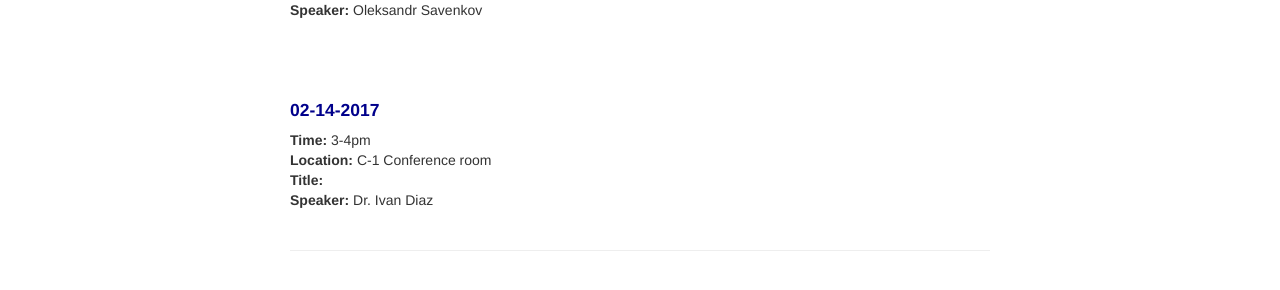
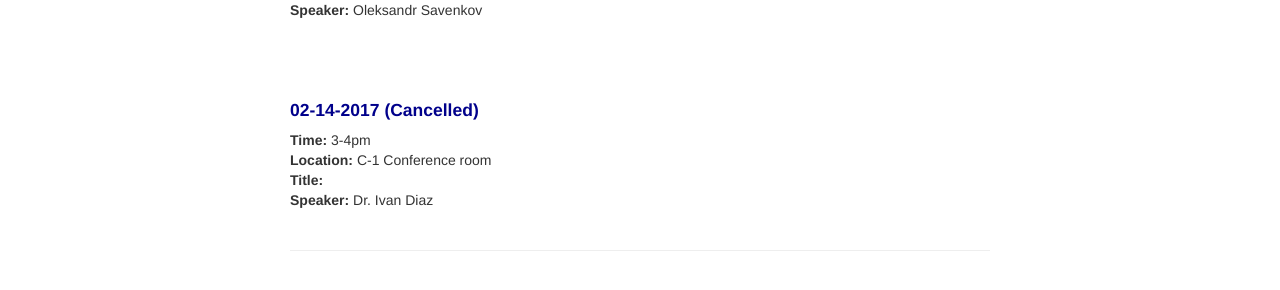
Before and after one commit to ovsavenkov/ovsavenkov.github.io, a Jekyll site: the page built from seminars.md, in a window 1280 px wide. Shown: the part 292-582 px from the top of the page. Built offline with Jekyll 4.4.1, drawn with Linux system fonts in a browser that asks for light colours.

Commit message:
seminars updated

```diff
--- a/seminars.md
+++ b/seminars.md
@@ -13,7 +13,7 @@ description: Division of Biostatistics and Epidemiology Seminars
 <br>
 <br>
 
-#### 02-14-2017
+#### 02-14-2017 (Cancelled)
 **Time:** 3-4pm \\
 **Location:** C-1 Conference room \\
 **Title:** \\
```
